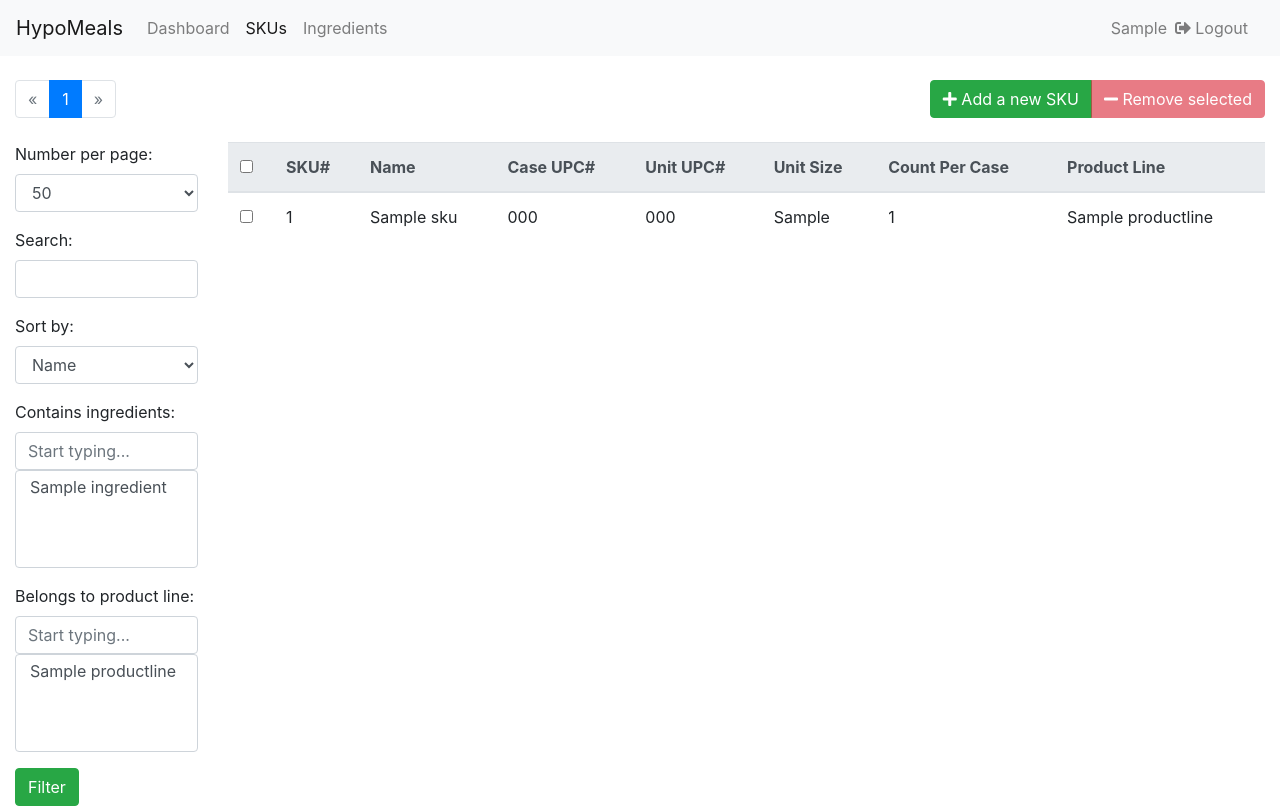
After one commit to blhguo/hypomeals, a Django app: page /sku in a window 1280 px wide. The commit adds this page. Run offline with Django 3.2, Linux system fonts and the light colour scheme; a user stored in the database is signed in; tables that the repository leaves empty hold one stand-in row (values such as "Sample post"); some libraries are stand-ins or nearby versions.

Commit message:
[WIP] review page and basic filtering

```diff
--- /dev/null
+++ b/hypomeals/meals/forms.py
@@ -0,0 +1,56 @@
+import jsonpickle
+from django import forms
+from django.core.exceptions import FieldDoesNotExist
+from django.core.paginator import Paginator
+
+from meals.exceptions import QueryException
+from meals.models import Sku, Ingredient, ProductLine
+
+
+def get_ingredient_choices():
+    return [(ing.number, ing.name) for ing in Ingredient.objects.all()]
+
+
+def get_product_line_choices():
+    return [(pl.name, pl.name) for pl in ProductLine.objects.all()]
+
+
+class SkuFilterForm(forms.Form):
+
+    NUM_PER_PAGE_CHOICES = [(i, str(i)) for i in range(50, 501, 50)] + [(-1, "All")]
+
+    num_per_page = forms.ChoiceField(choices=NUM_PER_PAGE_CHOICES)
+    sort_by = forms.ChoiceField(choices=Sku.get_sortable_fields)
+    keyword = forms.CharField(required=False, max_length=100)
+    ingredients = forms.MultipleChoiceField(
+        required=False,
+        choices=get_ingredient_choices,
+        # widget=forms.SelectMultiple(attrs={"style": "display: none"}),
+    )
+    product_lines = forms.MultipleChoiceField(
+        required=False,
+        choices=get_product_line_choices,
+        # widget=forms.SelectMultiple(attrs={"style": "display: none"}),
+    )
+
+    def __init__(self, *args, **kwargs):
+        super().__init__(*args, **kwargs)
+
+        for field in self.fields.values():
+            field.widget.attrs["class"] = "form-control mb-2"
+
+    def query(self) -> Paginator:
+        params = self.cleaned_data
+        num_per_page = params.get("num_per_page", 50)
+        sort_by = params.get("sort_by", "")
+        query_params = {}
+        if params["keyword"]:
+            query_params["name__icontains"] = params["keyword"]
+        if "ingredients" in params:
+            query_params["ingredients__in"] = params["ingredients"]
+        if "product_lines" in params:
+            query_params["product_line__name__in"] = params["product_lines"]
+        query = Sku.objects.filter(**query_params)
+        if sort_by:
+            query.order_by(sort_by)
+        return Paginator(query.all(), num_per_page)
--- a/hypomeals/meals/models.py
+++ b/hypomeals/meals/models.py
@@ -1,7 +1,11 @@
+from django.core.exceptions import FieldDoesNotExist
+from django.core.paginator import Paginator
 from django.db import models
 from django.contrib.auth.models import AbstractUser
 
-# Create your models here.
+import jsonpickle
+
+from meals.exceptions import QueryException
 
 
 class User(AbstractUser):
@@ -87,6 +91,52 @@ class Sku(models.Model):
     class Meta:
         ordering = ["number"]
 
+    @classmethod
+    def get_sortable_fields(cls):
+        """
+        Returns a list of fields that this model is sortable by. For now this is hard-
+        coded because there is no easy way to tell whether it makes sense to sort by
+        a particular field.
+        :return: a list of 2-tuples (field identifier, human-readable name) suitable
+            for use in, for example, a ChoiceField in a form.
+        """
+        return [
+            ("name", "Name"),
+            ("number", "Number"),
+            ("case_upc", "Case UPC"),
+            ("unit_upc", "Unit UPC"),
+            ("count", "Count per case"),
+            ("product_line", "Product Line"),
+        ]
+
+    @classmethod
+    def query_from_request(cls, request):
+        params = request.POST
+        page = int(params.get("page", "1")) - 1
+        if page < 0:
+            page = 0
+        num_per_page = params.get("num_per_page", 50)
+        sort_by = params.get("sort_by", "")
+        filter_by = jsonpickle.loads(params.get("filter_by", "{}"))
+        query_params = {}
+        if "keyword" in filter_by:
+            query_params["name__icontains"] = filter_by["keyword"]
+        if "ingredients" in filter_by:
+            query_params["ingredients__in"] = filter_by["ingredients"]
+        if "product_lines" in filter_by:
+            query_params["product_line__name__in"] = filter_by["product_lines"]
+        query = Sku.objects.filter(**query_params)
+        if sort_by:
+            try:
+                cls._meta.get_field(sort_by)
+            except FieldDoesNotExist as e:
+                raise QueryException(
+                    msg=f"Cannot sort by {sort_by}: field does not exist.", ex=e
+                )
+            else:
+                query.order_by(sort_by)
+        return query.all()[num_per_page * page: num_per_page * (page + 1)]
+
 
 class SkuIngredient(models.Model):
 
--- a/hypomeals/meals/templates/meals/base.html
+++ b/hypomeals/meals/templates/meals/base.html
@@ -49,7 +49,7 @@
                 <a class="nav-link" href="/">Dashboard</a>
             </li>
             <li class="nav-item {% block sku_active %}{% endblock %}">
-                <a class="nav-link" href="#">SKUs</a>
+                <a class="nav-link" href="{% url 'sku' %}">SKUs</a>
             </li>
             <li class="nav-item {% block ingredient_active %}{% endblock %}">
                 <a class="nav-link" href="#">Ingredients</a>
--- a/hypomeals/meals/templates/meals/index.html
+++ b/hypomeals/meals/templates/meals/index.html
@@ -6,7 +6,7 @@
     <h3>Welcome{% if user.is_authenticated %}, {{ user.first_name }}{% endif %}!</h3>
     <p>What would you like to do next?</p>
     <ul>
-        <li><a href="#">Review SKUs</a></li>
+        <li><a href="{% url "sku" %}">Review SKUs</a></li>
         <li><a href="#">Review Ingredients</a></li>
     </ul>
     </div>
--- /dev/null
+++ b/hypomeals/meals/templates/meals/sku/sku.html
@@ -0,0 +1,181 @@
+{% extends "meals/base.html" %}
+
+{% block sku_active %}active{% endblock %}
+
+{% block body %}
+<div class="container-fluid m-auto">
+<form method="post">
+{% csrf_token %}
+<div class="row">
+<div class="col-sm-8">
+<nav>
+    <ul class="pagination my-4">
+    {% if skus.has_previous %}
+        <li class="page-item">
+        <a class="page-link" href="?page={{ skus.previous_page_number }}">
+            <span>&laquo;</span>
+        </a>
+        </li>
+    {% else %}
+        <li class="page-item disabled">
+        <a class="page-link" href="#">
+            <span>&laquo;</span>
+        </a>
+        </li>
+    {% endif %}
+
+    {% for page in pages %}
+        {% if page == forloop.counter %}
+        <li class="page-item active">
+        {% else %}
+        <li class="page-item">
+        {% endif %}
+        <a class="page-link" href="?page={{ forloop.counter }}">
+        {{ forloop.counter }}
+        </a>
+        </li>
+    {% endfor %}
+
+    {% if skus.has_next %}
+        <li class="page-item">
+        <a class="page-link" href="?page={{ skus.next_page_number }}">
+            <span>&raquo;</span>
+        </a>
+        </li>
+    {% else %}
+        <li class="page-item disabled">
+        <a class="page-link" href="#">
+            <span>&raquo;</span>
+        </a>
+        </li>
+    {% endif %}
+    </ul>
+</nav>
+</div>
+<div class="col-sm-4">
+<div class="btn-group my-4" style="float: right;">
+    <button type="button"
+            class="btn btn-success">
+        <span class="fa fa-plus"></span> Add a new SKU
+    </button>
+    <button type="button"
+            class="btn btn-danger"
+            disabled
+            data-toggle="tooltip"
+            data-placement="top"
+            title="Select SKUs below to remove them."
+            id="removeButton">
+        <span class="fa fa-minus"></span> Remove selected
+    </button>
+</div>
+</div>
+</div>
+<div class="row">
+<div class="col-sm-2">
+<div class="form-group">
+    <label for="{{ form.num_per_page.id_for_label }}">Number per page:</label>
+    {{ form.num_per_page }}
+</div>
+<div class="form-group">
+    <label for="{{ form.keyword.id_for_label }}">Search:</label>
+    {{ form.keyword }}
+</div>
+<div class="form-group">
+    <label for="{{ form.sort_by.id_for_label }}">Sort by:</label>
+    {{ form.sort_by }}
+</div>
+<div class="form-group">
+    <label for="{{ form.ingredients.id_for_label }}">Contains ingredients:</label>
+    <input type="text" class="form-control" id="ingredientInput" placeholder="Start typing...">
+    {{ form.ingredients }}
+</div>
+<div class="form-group">
+    <label for="{{ form.product_lines.id_for_label }}">Belongs to product line:</label>
+    <input type="text" class="form-control" id="productLineInput" placeholder="Start typing...">
+    {{ form.product_lines }}
+</div>
+<input type="submit" class="btn btn-success" value="Filter">
+</div>
+<div class="col-sm-10">
+<table class="table">
+<thead class="thead-light">
+<tr>
+    <th><input type="checkbox" id="selectAll"> </th>
+    <th>SKU#</th>
+    <th>Name</th>
+    <th>Case UPC#</th>
+    <th>Unit UPC#</th>
+    <th>Unit Size</th>
+    <th>Count Per Case</th>
+    <th>Product Line</th>
+</tr>
+</thead>
+<tbody class="table-striped">
+{% for sku in skus %}
+<tr>
+    <td><input type="checkbox" class="sku-checkbox" id="checkbox-{{ sku.number }}"> </td>
+    <td>{{ sku.number }}</td>
+    <td>{{ sku.name }}</td>
+    <td>{{ sku.case_upc.upc_number }}</td>
+    <td>{{ sku.unit_upc.upc_number }}</td>
+    <td>{{ sku.unit_size }}</td>
+    <td>{{ sku.count }}</td>
+    <td>{{ sku.product_line.name }}</td>
+</tr>
+{% empty %}
+    <div class="alert alert-danger">
+    No results were found. Please modify your search parameters and try again.
+    </div>
+{% endfor %}
+</tbody>
+</table>
+</div>
+</div>
+</form>
+</div>
+{% endblock %}
+
+{% block scriptend %}
+<script>
+$(function() {
+    var removeButton = $("#removeButton");
+    var skuCheckboxes = $(".sku-checkbox").toArray();
+    skuCheckboxes.forEach(function (cb) {
+        cb.onchange = function(ev) {
+            removeButton.prop("disabled", !skuCheckboxes.some(function(elem) {
+                return elem.checked;
+            }));
+        }
+    });
+
+    $("#selectAll").on("change", function(ev) {
+        let value = $(this).prop("checked");
+        skuCheckboxes.forEach(function(cb) {
+            cb.checked = value;
+        });
+    });
+
+    removeButton.on("click", function(ev) {
+        var toRemove = [];
+        skuCheckboxes.forEach(function(cb) {
+            if (cb.checked) {
+                toRemove.push(cb.id);
+            }
+        });
+        if (confirm(`Are you sure you want to remove ${toRemove.length} SKU(s)? `+
+            `This cannot be undone.`)) {
+            $.post("{% url 'remove_skus' %}",
+                {"toRemove": toRemove},
+                function(data, status) {
+                    console.log(status);
+                    if (status !== "200") {
+                        alert(`[Status=${status}] Error removing ${toRemove.length} SKU(s): ` +
+                        ("error" in data) ? data.error : "" + "\n" +
+                            `Please refresh the page and try again later.`);
+                    }
+                });
+        }
+    });
+});
+</script>
+{% endblock %}
--- a/hypomeals/meals/urls.py
+++ b/hypomeals/meals/urls.py
@@ -8,6 +8,9 @@ urlpatterns = [
     # Normal views
     path("", views.index, name="index"),
     # SKU views
+    path("sku", views.sku, name="sku"),
+    path("remove-skus", views.remove_skus, name="remove_skus"),
+    path("query-skus", views.query_skus, name="query_skus"),
     # Import/export views
     # Account management views
     url(r"^login/$", auth_views.LoginView.as_view(), name="login"),
--- a/hypomeals/meals/views.py
+++ b/hypomeals/meals/views.py
@@ -1,9 +1,15 @@
 from django.contrib.auth import logout
 from django.contrib.auth.decorators import login_required
+from django.core.paginator import Paginator
+from django.http import JsonResponse
 from django.shortcuts import render, get_list_or_404, redirect
 
-# Create your views here.
-from meals.models import User
+from django.views.decorators.csrf import csrf_exempt
+from django.views.decorators.http import require_POST
+
+from meals import utils
+from meals.forms import SkuFilterForm
+from meals.models import User, Sku
 
 
 def index(request):
@@ -14,3 +20,46 @@ def index(request):
 def logout_view(request):
     logout(request)
     return redirect("index")
+
+
+############################  SKU Views  ###############################
+@login_required
+def sku(request):
+    if request.method == "POST":
+        form = SkuFilterForm(request.POST)
+        if form.is_valid():
+            skus = form.query()
+        else:
+            skus = Paginator(Sku.objects.all(), 50)
+    else:
+        form = SkuFilterForm()
+        skus = Paginator(Sku.objects.all(), 50)
+    page = int(request.GET.get("page", "1"))
+    return render(
+        request,
+        template_name="meals/sku/sku.html",
+        context={
+            "skus": skus.page(page),
+            "form": form,
+            "pages": range(1, skus.num_pages + 1),
+            "current_page": page,
+        },
+    )
+
+
+@login_required
+@csrf_exempt
+@require_POST
+@utils.exception_to_error
+def query_skus(request):
+    page_num = request.GET.get("page", 1)
+    pages = Sku.query_from_request(request)
+    return JsonResponse(pages.get_page(page_num), safe=False)
+
+
+@login_required
+@csrf_exempt
+@require_POST
+def remove_skus(request):
+    print(request.POST.keys())
+    return JsonResponse({"error": None, "resp": "Removed"})
```
Also changed, not shown: hypomeals/meals/exceptions.py (added, +16 -0 lines), hypomeals/meals/utils.py (added, +16 -0 lines).
